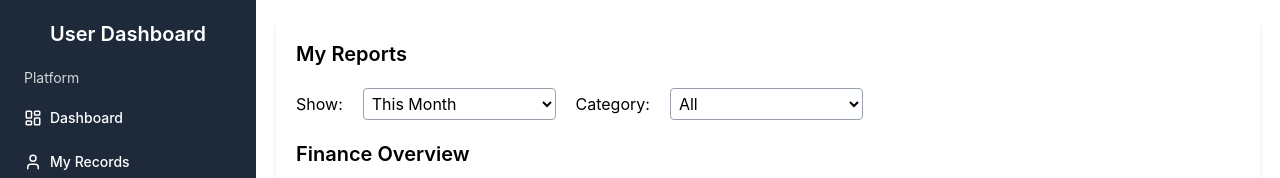
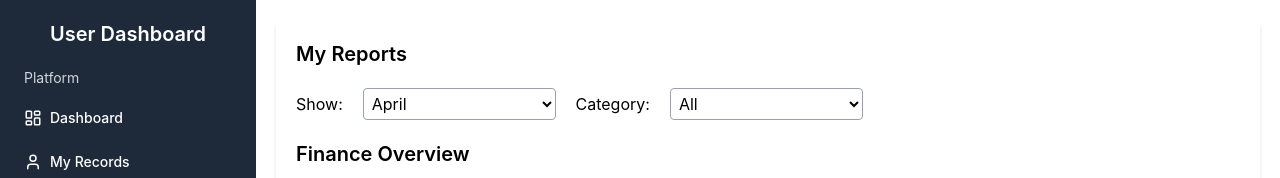
Before and after one commit to IamFJ03/Admin-panel, a React app in the folder frontend/: page /user/my-reports in a window 1280 px wide. Shown: the top 178 px of the page. Built offline with nearby package versions, Linux system fonts and the light colour scheme; no server answers; the HTML template or start-up script is replaced by a standard one.

Commit message:
My Reports date fixes

```diff
--- a/frontend/src/pages/user/MyReports.jsx
+++ b/frontend/src/pages/user/MyReports.jsx
@@ -4,10 +4,10 @@ import { PieChart, Pie, CartesianGrid, ResponsiveContainer, Tooltip, BarChart, B
 import { motion } from "framer-motion";
 
 export default function MyRecords() {
-  const[category, setCategory] = useState("All");
-  const[categoryData, setCategoryData] = useState([]);
-  const[categoryTotal, setCategoryTotal] = useState(0);
-  const[currentMonth, setCurrentMonth] = useState({});
+  const [category, setCategory] = useState("All");
+  const [categoryData, setCategoryData] = useState([]);
+  const [categoryTotal, setCategoryTotal] = useState(0);
+  const [currentMonth, setCurrentMonth] = useState({});
 
   const filterCategory = async (categoryValue) => {
     const token = localStorage.getItem('token');
@@ -91,8 +91,21 @@ export default function MyRecords() {
         <div className='ml-5 flex gap-5 items-center'>
           <label>Show:</label>
           <select className='border border-gray-400 rounded p-1 cursor-pointer w-[20%]'>
-            <option value="">This Month</option>
-            <option value="">All Reports</option>
+            <option value="">{new Date().toLocaleString('default', { month: 'long' })}</option>
+            <option value="">
+              {new Date(new Date().setMonth(new Date().getMonth() - 1))
+                .toLocaleString('default', { month: 'long' })}
+            </option>
+
+            <option value="">
+              {new Date(new Date().setMonth(new Date().getMonth() - 2))
+                .toLocaleString('default', { month: 'long' })}
+            </option>
+
+            <option value="">
+              {new Date(new Date().setMonth(new Date().getMonth() - 3))
+                .toLocaleString('default', { month: 'long' })}
+            </option>
           </select>
           <label>Category:</label>
           <select value={category} onChange={(e) => {
@@ -100,7 +113,7 @@ export default function MyRecords() {
             setCategory(val)
             filterCategory()
 
-            }} className='border border-gray-400 rounded p-1 cursor-pointer w-[20%]'>
+          }} className='border border-gray-400 rounded p-1 cursor-pointer w-[20%]'>
             <option value="All" disabled>All</option>
             <option value="Rent">Rent</option>
             <option value="Salary">Salary</option>
```
